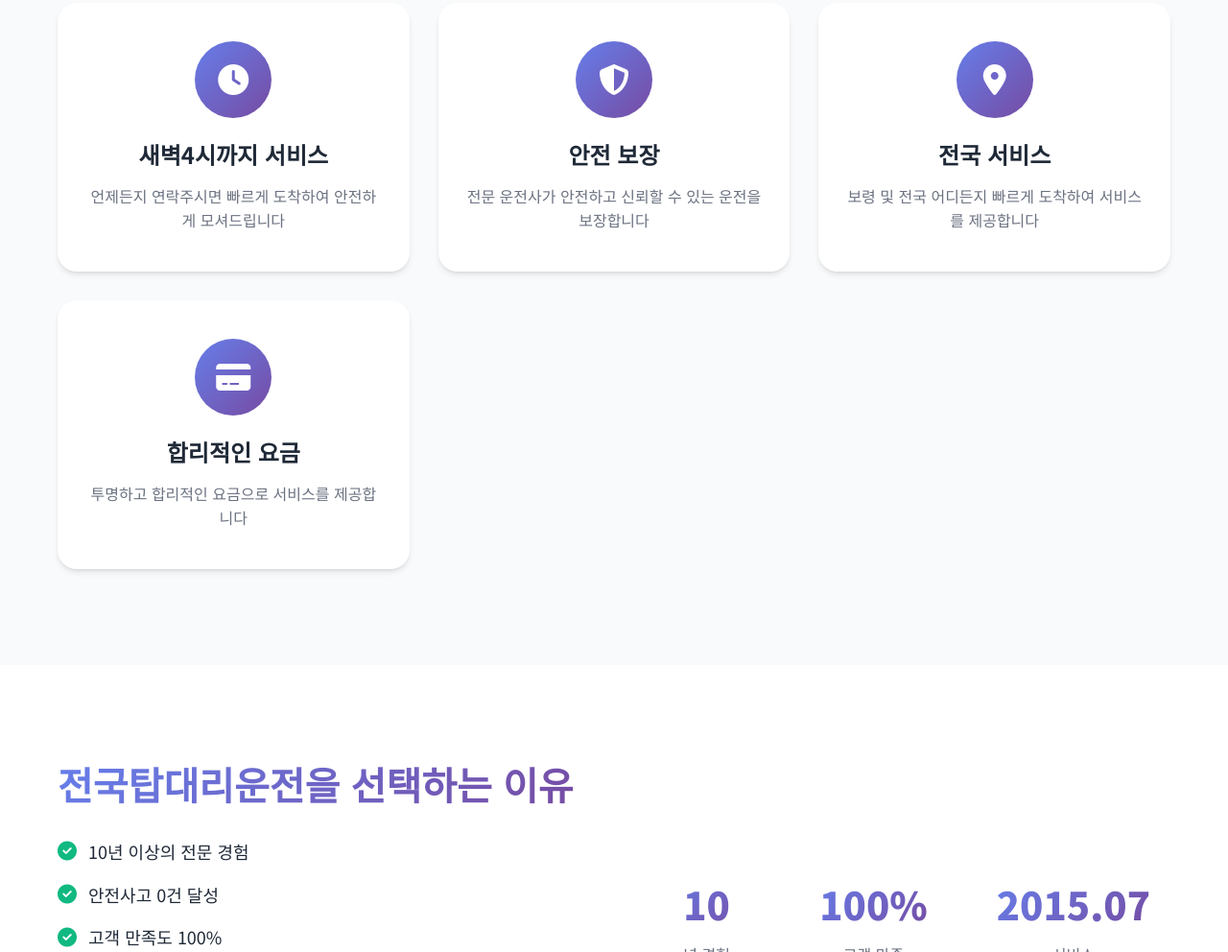
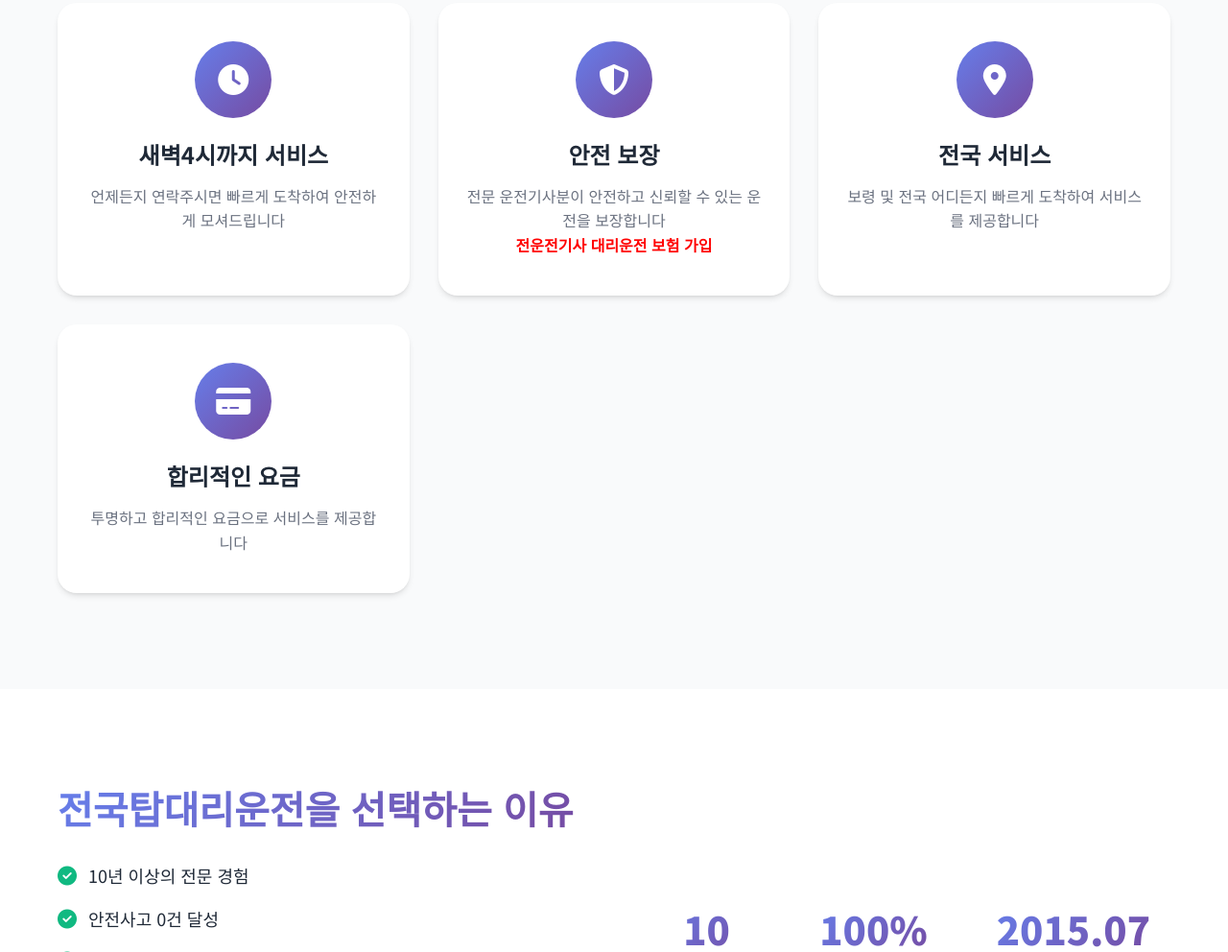
Before and after one commit to CulteKim/tapdaeri, a plain HTML site: page index.html in a window 1280 px wide. Shown: the part 1050-2042 px from the top of the page at 96% size. Drawn offline with Linux system fonts and the light colour scheme.

Commit message:
Add files via upload

```diff
--- a/index.html
+++ b/index.html
@@ -148,7 +148,8 @@
                         <i class="fas fa-shield-alt"></i>
                     </div>
                     <h3>안전 보장</h3>
-                    <p>전문 운전사가 안전하고 신뢰할 수 있는 운전을 보장합니다</p>
+                    <p>전문 운전기사분이 안전하고 신뢰할 수 있는 운전을 보장합니다<br>
+                    <span style="color: #ff0000; font-weight: 600;">전운전기사 대리운전 보험 가입</span></p>
                 </div>
                 <div class="service-card">
                     <div class="service-icon">
@@ -216,6 +217,7 @@
             </div>
         </div>
     </section>
+
 
     <!-- Contact Section -->
     <section id="contact" class="contact">
--- a/styles.css
+++ b/styles.css
@@ -766,6 +766,8 @@ h1, h2, h3, h4, h5, h6 {
     font-weight: 500;
 }
 
+
+
 /* Contact Section */
 .contact {
     padding: 100px 0;
```
Also changed, not shown: script.js (line endings or trailing spaces).
